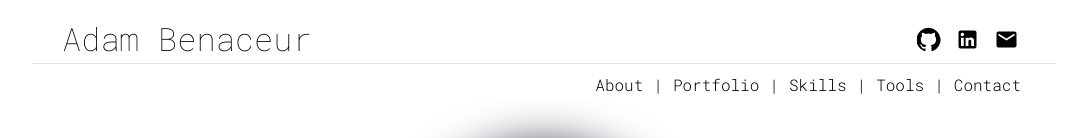
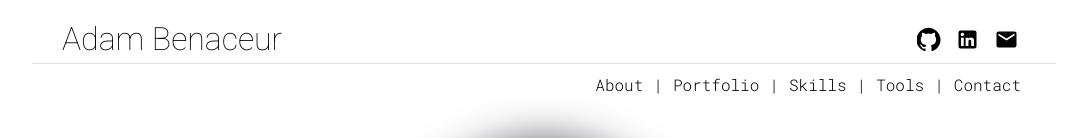
Before and after one commit to adambenaceur/adambenaceur.com, a React (Create React App) app: page / in a window 1280 px wide. Shown: the top 138 px of the page, without its empty margins (96-1183 px from the left). Built offline with nearby package versions, Linux system fonts and the light colour scheme.

Commit message:
added css effects to header title Adam Benaceur

```diff
--- a/src/components/header/Header.js
+++ b/src/components/header/Header.js
@@ -6,7 +6,22 @@ function Header() {
     return (
       <div className='header'>
           <div className='header-content'>
-            <h1>Adam Benaceur</h1>
+            <h1 className='header-name'>
+              <a>A</a>
+              <a>d</a>
+              <a>a</a>
+              <a>m</a>
+              <p>&nbsp;</p>
+              <a>B</a>
+
+              <a>e</a>
+              <a>n</a>
+              <a>a</a>
+              <a>c</a>
+              <a>e</a>
+              <a>u</a>
+              <a>r</a>
+            </h1>
             <div className='media'>
               <div className='media-items'>
                 <a href='https://github.com/adambenaceur' title='Github'> <GitHub className='icon'/> </a>
--- a/src/components/header/Header.scss
+++ b/src/components/header/Header.scss
@@ -14,7 +14,7 @@
     border-bottom: 1px solid #e0e0e0;
 }
 
-.header-content h1 {
+.header-name {
     font-weight: 200;
     align-items:center;
     display: flex;
@@ -22,14 +22,32 @@
     font-weight:100;
 }
 
+.header-name a{
+    -webkit-transition: all 1s ease-in-out;
+    -moz-transition: all 1s ease-in-out;
+    -o-transition: all 1s ease-in-out;
+    transition: all 1s ease-in-out;
+    cursor:default;
+}
+
+.header-name p {
+    cursor:default;
+}
+
+.header-name a:hover {
+    color: lightgreen;
+    transition: all .1s ease-in-out;
+    -webkit-transition: all .1s ease-in-out;
+    -moz-transition: all .1s ease-in-out;
+    -o-transition: all .1s ease-in-out;
+    cursor:default;
+}
+
 .media {
     display: flex;
     align-items: center;
 }
 
-// .media-items {
-//     padding: 5px;
-// }
 
 
 .media-items a {
```
